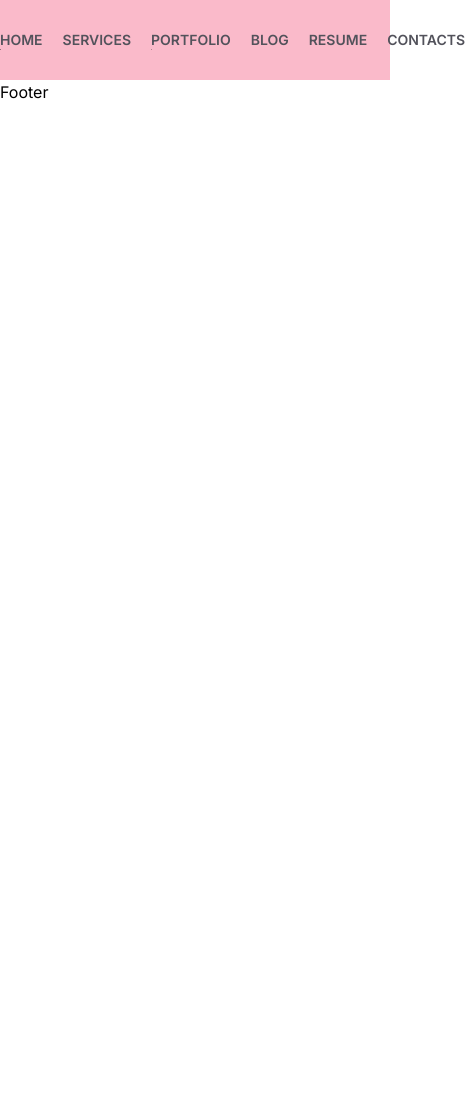
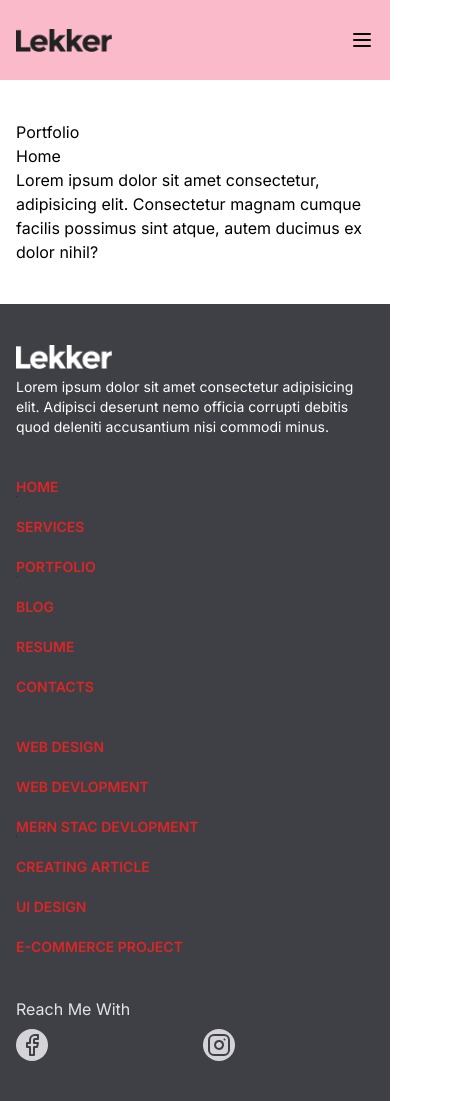
Before and after one commit to pranto-bpi/Portfolio, a Next.js app: page / in a window 390 px wide. Shown: the whole page, 465 px wide, since content can reach past the window. Before the commit the page ends 844 px from the top, so only its background shows below. Built offline with nearby package versions, Linux system fonts and the light colour scheme.

Commit message:
Header Responsiveness done

```diff
--- a/package.json
+++ b/package.json
@@ -15,6 +15,7 @@
     "autoprefixer": "10.4.16",
     "eslint": "8.50.0",
     "eslint-config-next": "13.5.4",
+    "lucide-react": "^0.287.0",
     "next": "13.5.4",
     "postcss": "8.4.31",
     "react": "18.2.0",
--- /dev/null
+++ b/src/app/blog/page.tsx
@@ -0,0 +1,15 @@
+import Container from '@/components/Container'
+import React from 'react'
+
+const Blog  = () => {
+  return (
+     <Container>
+     <div>
+     <p>Blog</p>
+     <p>Lorem, ipsum dolor sit amet consectetur adipisicing elit. Doloremque beatae velit architecto impedit adipisci inventore similique odio possimus nihil earum!</p>
+    </div>
+    </Container>
+  )
+}
+
+export default Blog
--- /dev/null
+++ b/src/app/contacts/page.tsx
@@ -0,0 +1,15 @@
+import Container from '@/components/Container'
+import React from 'react'
+
+const Contacts = () => {
+  return (
+     <Container>
+     <div>
+     <p>Contacts</p>
+     <p>Lorem, ipsum dolor sit amet consectetur adipisicing elit. Doloremque beatae velit architecto impedit adipisci inventore similique odio possimus nihil earum!</p>
+    </div>
+    </Container>
+  )
+}
+
+export default Contacts
--- a/src/app/layout.tsx
+++ b/src/app/layout.tsx
@@ -20,8 +20,9 @@ export default function RootLayout({
     <html lang="en">
       <body className={inter.className}>
         <Header/>
-        {children}</body>
+        {children}
         <Footer/>
+        </body>
     </html>
   )
 }
--- a/src/app/page.tsx
+++ b/src/app/page.tsx
@@ -1,11 +1,16 @@
-import Image from 'next/image'
+import Container from "@/components/Container";
+import Image from "next/image";
 
 export default function Home() {
   return (
-    <div>
-      <p>
-
-      </p>
-    </div>
-  )
+    <main>
+      <Container>
+      <div>
+        <p>Portfolio</p>
+        <p>Home</p>
+        <p>Lorem ipsum dolor sit amet consectetur, adipisicing elit. Consectetur magnam cumque facilis possimus sint atque, autem ducimus ex dolor nihil?</p>
+      </div>
+      </Container>
+    </main>
+  );
 }
--- /dev/null
+++ b/src/app/portfolio/page.tsx
@@ -0,0 +1,17 @@
+import Container from '@/components/Container'
+import React from 'react'
+
+const Portfolio = () => {
+  return (
+   <Container>
+   <div>
+     <p>Portfolio</p>
+     <p>Lorem ipsum dolor sit amet consectetur adipisicing elit. Sapiente aspernatur neque perspiciatis amet a saepe officia optio dolore maiores? Repellendus.</p>
+   </div>
+
+
+   </Container>
+  )
+}
+
+export default Portfolio
--- /dev/null
+++ b/src/app/resume/page.tsx
@@ -0,0 +1,15 @@
+import Container from '@/components/Container'
+import React from 'react'
+
+const Resume  = () => {
+  return (
+     <Container>
+     <div>
+     <p>Resume</p>
+     <p>Lorem, ipsum dolor sit amet consectetur adipisicing elit. Doloremque beatae velit architecto impedit adipisci inventore similique odio possimus nihil earum!</p>
+    </div>
+    </Container>
+  )
+}
+
+export default Resume
--- /dev/null
+++ b/src/app/services/page.tsx
@@ -0,0 +1,15 @@
+import Container from '@/components/Container'
+import React from 'react'
+
+const Services = () => {
+  return (
+    <Container>
+     <div>
+     <p>Services</p>
+     <p>Lorem, ipsum dolor sit amet consectetur adipisicing elit. Doloremque beatae velit architecto impedit adipisci inventore similique odio possimus nihil earum!</p>
+    </div>
+    </Container>
+  )
+}
+
+export default Services
--- /dev/null
+++ b/src/components/Container.tsx
@@ -0,0 +1,11 @@
+interface Props{
+     children:React.ReactNode | React.ReactNode[];
+     className?:any;
+}
+
+const Container = ({children,className}:Props)=>{
+     return <div className={`max-w-screen-xl mx-auto py-10 px-4 xl:px-0 ${className}`}>{children}
+     </div>
+
+}
+export default Container;
--- a/src/components/Footer.tsx
+++ b/src/components/Footer.tsx
@@ -1,11 +1,77 @@
-import React from 'react'
+"use client";
+import React from "react";
+import Container from "./Container";
+import Link from "next/link";
+import Image from "next/image";
+import Logo from "@/assets/logo1.png";
+import { navigation, services } from "@/constants/Data";
+import { Facebook } from "lucide-react";
+import { Instagram } from "lucide-react"
 
-const Footer = () => {
+export default function Footer() {
   return (
-    <div>
-      <p>Footer</p>
+    <div className="bg-zinc-700 text-zinc-200">
+      <Container className="grid grid-cols-1 md:cols-2 xl:grid-cols-4 gap-10 xl:place-items-center ">
+       <div className="text-white">
+          <Link href={"/"}>
+            <Image
+              src={Logo}
+              alt="Logo Image "
+              className="w-24 cursor-pointer"
+            />
+          </Link>
+          <p className="text-sm mt-2">Lorem ipsum dolor sit amet consectetur adipisicing elit. Adipisci deserunt nemo officia corrupti debitis quod deleniti accusantium nisi commodi minus.</p>
+          </div>
+          <ul className=" flex flex-col items-start text-sm font-semibold uppercase gap-5 text-red-600">
+
+            {navigation.map((item)=> (
+           <Link key={item.title} href={item.href}>
+            <li className="hover:text-black cursor-pointer duration-300  relative group overflow-hidden  ">
+                 {item.title}
+                 <span
+                   className=" h-[1px] w-full bg-black inline-flex absolute left-0 bottom-0
+                         -translate-x-[100%]  group-hover:translate-x-0 transition-transform duration-300"
+                 />
+               </li>
+               </Link>
+              ))}
+
+          </ul>
+          <ul className=" flex flex-col items-start text-sm font-semibold uppercase gap-5 text-red-600">
+
+            {services.map((item)=> (
+
+            <li className="hover:text-black cursor-pointer duration-300  relative group overflow-hidden  ">
+                 {item.title}
+                 <span
+                   className=" h-[1px] w-full bg-black inline-flex absolute left-0 bottom-0
+                         -translate-x-[100%]  group-hover:translate-x-0 transition-transform duration-300"
+                 />
+               </li>
+
+              ))}
+
+          </ul>
+
+
+        <div>
+          <p className="mb-2">Reach Me With</p>
+          <ul className="grid grid-cols-2 gap-4">
+           <a href="https://www.facebook.com/prantohalder772686" target="_blank">
+           <li className="w-8 h-8 bg-zinc-300 text-zinc-700 rounded-full flex items-center justify-center hover:white hover:text-black cursor-pointer duration-300 ">
+            <Facebook/>
+            </li>
+           </a>
+           <a href="https://www.instagram.com/_its.pranto" target="_blank">
+           <li className="w-8 h-8 bg-zinc-300 text-zinc-700 rounded-full flex items-center justify-center hover:white hover:text-black cursor-pointer duration-300 ">
+            <Instagram/>
+            </li>
+           </a>
+          </ul>
+
+        </div>
+
+      </Container>
     </div>
-  )
+  );
 }
-
-export default Footer
--- a/src/components/Header.tsx
+++ b/src/components/Header.tsx
@@ -1,21 +1,24 @@
 'use client'
 import logo from "@/assets/logo2.png";
 import { navigation } from "@/constants/Data";
-
+import React, { useState } from "react";
 import Image from "next/image";
 import Link from "next/link";
-
+import { Menu,X } from "lucide-react"
+import { useStyleRegistry } from "styled-jsx";
 
 
 const Header = () => {
+  const [show,setShow] = useState(false);
+
   return (
     <div className=" w-full h-20 bg-designColor/60">
-      <div className="max-w-screen-xl mx-auto h-full flex items-center justify-between">
+      <div className="max-w-screen-xl mx-auto h-full flex items-center justify-between px-4 xl:px-0 relative">
           <Link href={"/"}>
         <Image src={logo} alt="Logo Image " className="w-24 cursor-pointer" />
           </Link>
 
-        <ul className=" flex items-center text-sm font-semibold uppercase gap-5 text-zinc-600">
+        <ul className="hidden md:flex items-center text-sm font-semibold uppercase gap-5 text-zinc-600">
 
           {
               navigation.map((item)=> (
@@ -32,6 +35,23 @@ const Header = () => {
           }
 
         </ul>
+        <div onClick={()=> setShow(!show)} className="inline-flex md:hidden cursor-pointer text-600 hover:text-black duration-200">
+          {
+            show ? <X/>:<Menu/>
+          }
+        </div>
+        {show && (
+          <ul className="absolute right-0 px-10 py-6 top-20 z-10  inline-flex md:hidden flex-col bg-black items-start text-sm uppercase gap-5 font-semibold text-zinc-200">
+            {navigation.map((item) => (
+              <Link key={item.title} href={item.href}>
+                <li className="hover:text-white cursor-pointer duration-300 relative group overflow-hidden">
+                  {item.title}
+                  <span className="h-[1px] w-full bg-white inline-flex absolute left-0 bottom-0 -translate-x-[100%] group-hover:translate-x-0 transition-transform duration-300" />
+                </li>
+              </Link>
+            ))}
+          </ul>
+        )}
       </div>
     </div>
   );
--- a/src/constants/Data.tsx
+++ b/src/constants/Data.tsx
@@ -1,8 +1,16 @@
   export const  navigation = [
      {title:"Home", href:"/"},
-     {title:"Services", href:"/ services"},
+     {title:"Services", href:"/services"},
      {title:"Portfolio", href:"/portfolio"},
      {title:"Blog", href:"/blog"},
      {title:"Resume", href:"/resume"},
-     {title:"Contacts", href:"/contacts"}
+     {title:"Contacts", href:"/contacts"},
 ];
+export const  services = [
+  {title:"Web Design"},
+  {title:"Web Devlopment" },
+  {title:"Mern Stac Devlopment" },
+  {title:"Creating Article"},
+  {title:"UI Design", href:"/resume"},
+  {title:"E-commerce Project" },
+];
```
Also changed, not shown: 1 other file (tests, documents, lock files or other folders).
